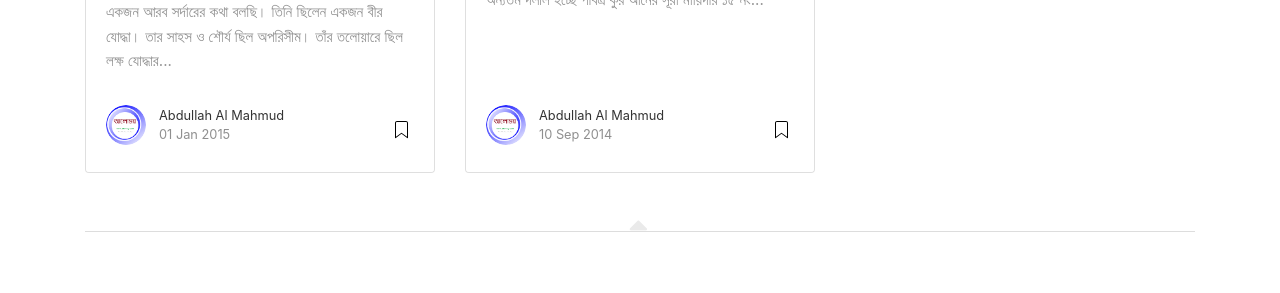
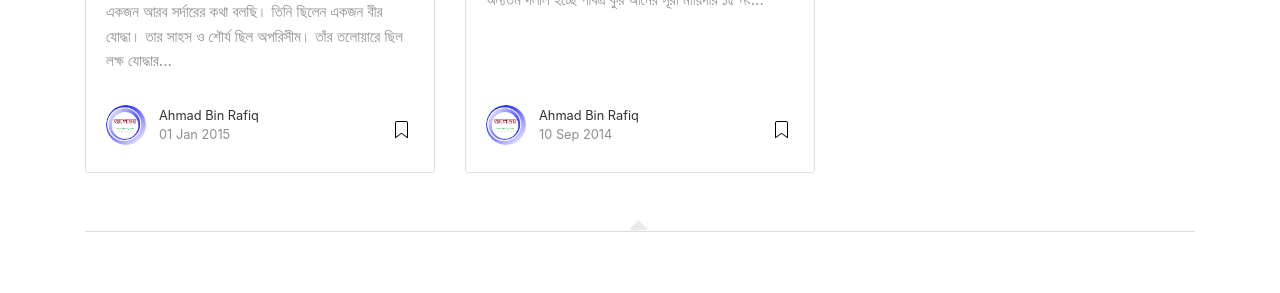
Before and after one commit to alomoy/islam, a Jekyll site: the page built from index.html, in a window 1280 px wide and 1246 px high. Shown: the part 491-784 px from the top of the window. Built offline with Jekyll 4.4.1, drawn with Linux system fonts in a browser that asks for light colours; nearby versions of some CDN libraries; the list of posts is cut into pages by our own code; grey boxes are pictures that could not be loaded.

Commit message:
Correct url extns

```diff
--- a/_config.yml
+++ b/_config.yml
@@ -9,13 +9,13 @@ google_analytics: ''
 disqus:
 mailchimp-list: 'https://github.us7.list-manage.com/subscribe/post?u=fb245679a93a6d0bd6681211b&amp;id=f02c47251c'
 include: ["_pages"]
-permalink: /:title.tm
+permalink: /:title.al
 
 # Authors
 authors:
   binrafiq:
     name: Ahmad Bin Rafiq
-    display_name: Abdullah Al Mahmud
+    display_name: Ahmad Bin Rafiq
     avatar: 'assets/images/alomoy.png'
     gravatar: b1cc14991db7a456fcd761680bbc8f81
     email: ahmadbinrafiq@gmail.com
```
